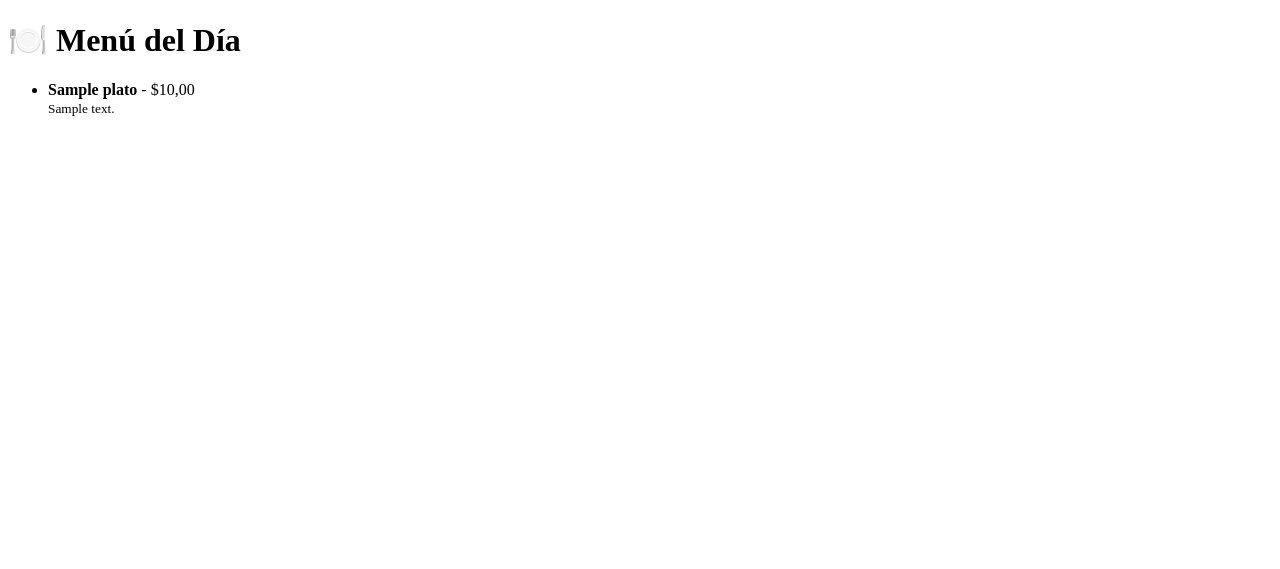
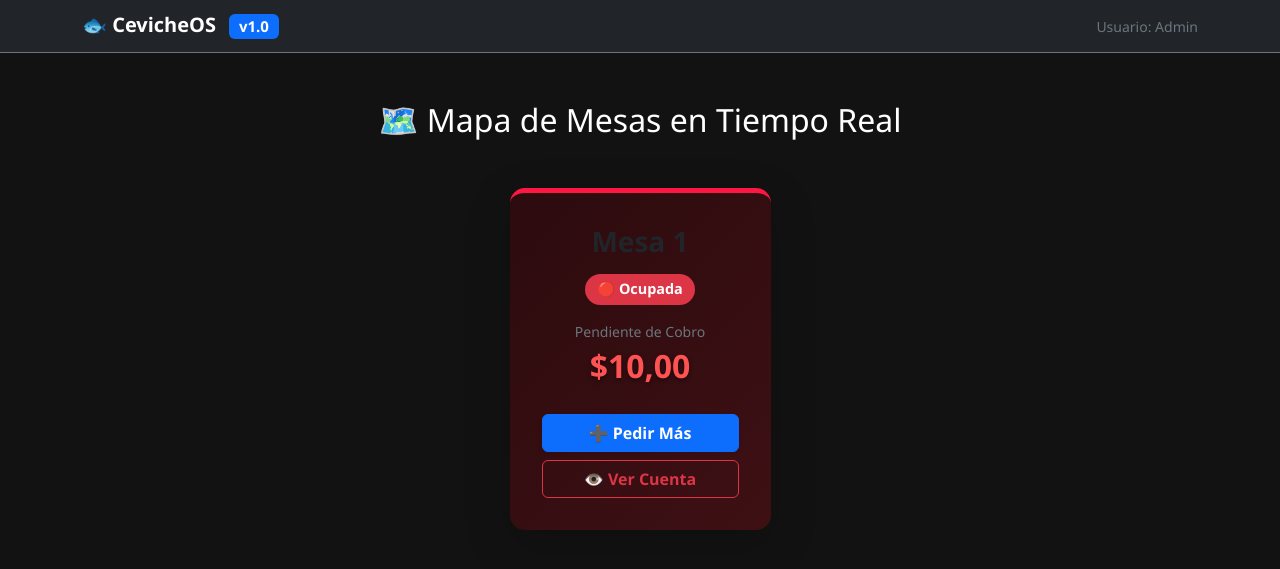
Before and after one commit to xDennis20/sistema-restaurante, a Django app: page / in a window 1280 px wide. Shown: the top 569 px of the page. Run offline with Django 5.2, Linux system fonts and the light colour scheme; tables that the repository leaves empty hold one stand-in row (values such as "Sample post").

Commit message:
Agregamos la funcion home para mostrar las mesas ocupadas y libres en la pagina principal, y creamos nuevos templates de HTML para la pagina

```diff
--- a/SistemaRestaurante/urls.py
+++ b/SistemaRestaurante/urls.py
@@ -16,12 +16,16 @@
 """
 from django.contrib import admin
 from django.urls import path
-from core.views import menu_restuarante,agregar_producto_a_mesa,ver_cuenta,cobrar_mesa
+from core.views import menu_restuarante,agregar_producto_a_mesa,ver_cuenta,cobrar_mesa,home
 
 urlpatterns = [
-    path('admin/', admin.site.urls),
-    path('', menu_restuarante, name= 'menu'),
+    path('admin', admin.site.urls),
+    # 1. Portada de la web el home
+    path('',home,name='home'),
+    # 2. Menu del restauraunte
+    path('menu/<int:mesa_id>/', menu_restuarante, name= 'menu'),
+    # 3. Acciones que hace la web
     path('agregar/<int:mesa_id>/<int:plato_id>/', agregar_producto_a_mesa, name= 'agregar_plato'),
-    path('mesa/<int:mesa_id>', ver_cuenta, name= "cuenta"),
-    path('cobrar/<int:mesa_id>',cobrar_mesa, name = "cobrar")
+    path('mesa/<int:mesa_id>', ver_cuenta, name= 'cuenta'),
+    path('cobrar/<int:mesa_id>',cobrar_mesa, name = 'cobrar'),
 ]
--- a/core/templates/core/home.html
+++ b/core/templates/core/home.html
@@ -0,0 +1,122 @@
+<!DOCTYPE html>
+<html lang="es">
+<head>
+    <meta charset="UTF-8">
+    <meta name="viewport" content="width=device-width, initial-scale=1">
+    <title>Mapa de Mesas - CevicheOS 🐟</title>
+    <link href="https://cdn.jsdelivr.net/npm/bootstrap@5.3.0/dist/css/bootstrap.min.css" rel="stylesheet">
+    <style>
+        /* Estilo Modo Oscuro Elegante */
+        body { background-color: #121212; color: #e0e0e0; font-family: 'Segoe UI', sans-serif; }
+
+        .card-mesa {
+            border: none;
+            border-radius: 15px;
+            transition: transform 0.2s, box-shadow 0.2s;
+            cursor: pointer;
+            height: 100%;
+        }
+
+        .card-mesa:hover {
+            transform: translateY(-5px);
+            box-shadow: 0 10px 20px rgba(0,0,0,0.3);
+        }
+
+        /* Estados de Mesa */
+        .mesa-libre {
+            background: linear-gradient(135deg, #1e1e1e 0%, #2d2d2d 100%);
+            border-top: 5px solid #00c853; /* Borde Verde */
+        }
+
+        .mesa-ocupada {
+            background: linear-gradient(135deg, #2c0b0e 0%, #3e1014 100%);
+            border-top: 5px solid #ff1744; /* Borde Rojo */
+        }
+
+        .precio-pendiente {
+            font-size: 2rem;
+            font-weight: bold;
+            color: #ff5252;
+            text-shadow: 0 2px 4px rgba(0,0,0,0.5);
+        }
+
+        .badge-estado {
+            font-size: 0.9rem;
+            padding: 8px 12px;
+            border-radius: 20px;
+        }
+    </style>
+</head>
+<body>
+
+    <!-- Encabezado Minimalista -->
+    <nav class="navbar navbar-dark bg-dark mb-5 border-bottom border-secondary">
+        <div class="container">
+            <span class="navbar-brand mb-0 h1 fw-bold">🐟 CevicheOS <span class="badge bg-primary ms-2">v1.0</span></span>
+            <span class="text-secondary small">Usuario: Admin</span>
+        </div>
+    </nav>
+
+    <div class="container">
+        <h2 class="text-center mb-5 text-white fw-light">🗺️ Mapa de Mesas en Tiempo Real</h2>
+
+        <div class="row g-4 justify-content-center">
+            {% for mesa in mesas %}
+            <div class="col-12 col-sm-6 col-md-4 col-lg-3">
+
+                <!-- LÓGICA VISUAL: ¿Ocupada o Libre? -->
+                <div class="card card-mesa shadow-lg p-3 {% if mesa.estado == 'ocupada' %}mesa-ocupada{% else %}mesa-libre{% endif %}">
+
+                    <div class="card-body text-center d-flex flex-column justify-content-between">
+
+                        <!-- Título de la Mesa -->
+                        <h3 class="fw-bold mb-3">Mesa {{ mesa.numero }}</h3>
+
+                        {% if mesa.estado == 'ocupada' %}
+                            <!-- ESTADO OCUPADO -->
+                            <div class="mb-3">
+                                <span class="badge bg-danger badge-estado">🔴 Ocupada</span>
+                            </div>
+                            <div class="mb-4">
+                                <small class="text-secondary d-block">Pendiente de Cobro</small>
+                                <span class="precio-pendiente">${{ mesa.total_pendiente }}</span>
+                            </div>
+
+                            <!-- AQUI ESTÁ EL CAMBIO: Dos botones en lugar de uno -->
+                            <div class="d-grid gap-2">
+                                <!-- Botón 1: Ir a pedir más (Usa la misma URL del menú) -->
+                                <a href="{% url 'menu' mesa.id %}" class="btn btn-primary fw-bold shadow-sm">
+                                    ➕ Pedir Más
+                                </a>
+
+                                <!-- Botón 2: Ver la cuenta -->
+                                <a href="{% url 'cuenta' mesa.id %}" class="btn btn-outline-danger fw-bold">
+                                    👁️ Ver Cuenta
+                                </a>
+                            </div>
+
+                        {% else %}
+                            <!-- ESTADO LIBRE -->
+                            <div class="mb-3">
+                                <span class="badge bg-success badge-estado text-dark">🟢 Libre</span>
+                            </div>
+                            <div class="mb-4 text-secondary">
+                                <small>Lista para clientes</small>
+                                <div style="font-size: 2rem; opacity: 0.3;">🪑</div>
+                            </div>
+                            <!-- Enlace que cubre toda la tarjeta -->
+                            <a href="{% url 'menu' mesa.id %}" class="btn btn-outline-success w-100 stretched-link">
+                                🚀 Ocupar Mesa
+                            </a>
+                        {% endif %}
+
+                    </div>
+                </div>
+
+            </div>
+            {% endfor %}
+        </div>
+    </div>
+
+</body>
+</html>
--- a/core/templates/core/menu.html
+++ b/core/templates/core/menu.html
@@ -1,21 +1,119 @@
 <!DOCTYPE html>
-<html lang="en">
+<html lang="es">
 <head>
-    <title>Menú Digital</title>
+    <meta charset="UTF-8">
+    <meta name="viewport" content="width=device-width, initial-scale=1">
+    <title>Menú - Mesa {{ mesa.numero }}</title>
+    <link href="https://cdn.jsdelivr.net/npm/bootstrap@5.3.0/dist/css/bootstrap.min.css" rel="stylesheet">
+    <style>
+        /* Estilo Dark Mode */
+        body { background-color: #121212; color: #e0e0e0; padding-bottom: 80px; }
+
+        .navbar { background-color: #1f1f1f !important; border-bottom: 1px solid #333; }
+
+        /* Categorías deslizables */
+        .cat-scroll {
+            overflow-x: auto;
+            white-space: nowrap;
+            padding: 10px 0;
+            -ms-overflow-style: none;  /* IE and Edge */
+            scrollbar-width: none;  /* Firefox */
+        }
+        .cat-scroll::-webkit-scrollbar { display: none; } /* Chrome */
+
+        .btn-cat {
+            background-color: #2d2d2d;
+            color: white;
+            border: 1px solid #444;
+            border-radius: 20px;
+            padding: 8px 20px;
+            margin-right: 10px;
+            transition: 0.3s;
+        }
+        .btn-cat:hover { background-color: #0d6efd; border-color: #0d6efd; }
+
+        /* Tarjetas de Comida */
+        .card-plato {
+            background-color: #1e1e1e;
+            border: 1px solid #333;
+            border-radius: 15px;
+            transition: transform 0.2s;
+        }
+        .card-plato:active { transform: scale(0.98); border-color: #00c853; }
+
+        .precio-tag {
+            font-size: 1.2rem;
+            color: #00e676; /* Verde Matrix */
+            font-weight: bold;
+        }
+
+        /* Botón Flotante para ver la cuenta */
+        .btn-flotante {
+            position: fixed; bottom: 20px; left: 5%; right: 5%;
+            border-radius: 50px; padding: 15px; font-weight: bold;
+            box-shadow: 0 4px 20px rgba(0,255,0,0.2); z-index: 1000;
+            background: linear-gradient(45deg, #00c853, #009624);
+            border: none;
+        }
+    </style>
 </head>
 <body>
-    <h1>🍽️ Menú del Día</h1>
 
-    <ul>
-        {% for plato in productos %}
-            <li>
-                <strong>{{ plato.nombre }}</strong> - ${{ plato.precio }}
-                <br>
-                <small>{{ plato.descripcion }}</small>
-            </li>
-        {% empty %}
-            <li>No hay platos disponibles hoy. :(</li>
-        {% endfor %}
-    </ul>
+    <!-- Encabezado con Mesa -->
+    <nav class="navbar navbar-dark sticky-top mb-3">
+        <div class="container-fluid">
+            <span class="navbar-brand fw-bold">🍽️ Mesa #{{ mesa.numero }}</span>
+            <a href="{% url 'home' %}" class="btn btn-sm btn-outline-secondary">Salir</a>
+        </div>
+    </nav>
+
+    <div class="container">
+
+        <!-- Categorías (Falsas por ahora, visuales) -->
+        <div class="cat-scroll mb-4">
+            <button class="btn btn-cat">🔥 Todos</button>
+            {% for cat in categorias %}
+                <button class="btn btn-cat">{{ cat.nombre }}</button>
+            {% endfor %}
+        </div>
+
+        <h4 class="mb-3 text-secondary">Platos Disponibles</h4>
+
+        <div class="row g-3">
+            {% for plato in productos %}
+            <div class="col-12 col-md-6 col-lg-4">
+                <!-- Tarjeta del Plato -->
+                <div class="card card-plato h-100 shadow-sm">
+                    <div class="card-body d-flex justify-content-between align-items-center">
+                        <div>
+                            <h5 class="card-title mb-1 fw-bold">{{ plato.nombre }}</h5>
+                            <small class="text-secondary d-block mb-2">
+                                {{ plato.descripcion|default:"Delicioso plato de la casa" }}
+                            </small>
+                            <span class="precio-tag">${{ plato.precio }}</span>
+                            {% if plato.talla != 'U' %}
+                                <span class="badge bg-dark border border-secondary text-muted ms-2">{{ plato.get_talla_display }}</span>
+                            {% endif %}
+                        </div>
+
+                        <!-- BOTÓN AGREGAR (EL CEREBRO) -->
+                        <a href="{% url 'agregar_plato' mesa.id plato.id%}" class="btn btn-primary rounded-circle p-3 ms-2 shadow">
+                            ➕
+                        </a>
+                    </div>
+                </div>
+            </div>
+            {% empty %}
+                <p class="text-center text-muted mt-5">No hay platos disponibles en este momento.</p>
+            {% endfor %}
+        </div>
+
+    </div>
+
+    <!-- Botón Flotante para ir a la Comanda -->
+    <a href="{% url 'cuenta' mesa.id %}" class="btn btn-flotante text-white">
+        📝 VER COMANDA / PAGAR
+    </a>
+
 </body>
 </html>
--- a/core/templates/core/pedido.html
+++ b/core/templates/core/pedido.html
@@ -22,7 +22,7 @@
     <nav class="navbar navbar-dark bg-dark mb-3 shadow-sm">
         <div class="container-fluid">
             <span class="navbar-brand fw-bold">🍽️ Mesa #{{ mesa.numero }}</span>
-            <a href="{% url 'menu' %}" class="btn btn-sm btn-outline-light">➕ Agregar Platos</a>
+            <a href="{% url 'menu' mesa.id%}" class="btn btn-sm btn-outline-light">➕ Agregar Platos</a>
         </div>
     </nav>
 
@@ -105,7 +105,7 @@
                 <h3 class="mt-3 text-secondary">La mesa está libre</h3>
                 <p class="text-muted">No hay pedidos activos en este momento.</p>
 
-                <a href="{% url 'menu' %}" class="btn btn-primary btn-lg mt-3 px-5 rounded-pill shadow">
+                <a href="{% url 'menu'%}" class="btn btn-primary btn-lg mt-3 px-5 rounded-pill shadow">
                     🚀 Iniciar Nuevo Pedido
                 </a>
             </div>
--- a/core/views.py
+++ b/core/views.py
@@ -4,18 +4,20 @@
 from .models import Plato,Categoria,DetallePedido,Mesa,Pedido
 # Create your views here.
 
-def menu_restuarante(request):
+def menu_restuarante(request,mesa_id: int):
+    mesa = get_object_or_404(Mesa, id= mesa_id)
     cargar_productos = Plato.objects.filter(disponible=True)
     cargar_categorias = Categoria.objects.all()
 
     contexto = {
+        "mesa" : mesa,
         "productos" : cargar_productos,
         "categorias" : cargar_categorias
     }
 
     return render(request, "core/menu.html", contexto)
 
-def agregar_producto_a_mesa(request,plato_id: int,mesa_id: int):
+def agregar_producto_a_mesa(request,mesa_id: int,plato_id: int):
     plato = get_object_or_404(Plato,id=plato_id)
     mesa = get_object_or_404(Mesa,id=mesa_id)
 
@@ -29,7 +31,7 @@
         cantidad = 1,
         plato = plato,
     )
-    return redirect("menu")
+    return redirect("menu",mesa_id=mesa_id)
 
 def ver_cuenta(request, mesa_id: int):
     mesa = get_object_or_404(Mesa,id=mesa_id)
@@ -58,4 +60,20 @@
     if pedido:
         pedido.estado = "estado"
         pedido.save()
-    return redirect('menu')
+    return redirect('home')
+
+def home(request):
+    mesas = Mesa.objects.all()
+    for mesa in mesas:
+        pedido = Pedido.objects.filter(mesa=mesa,estado="pendiente").first()
+        if pedido:
+            mesa.estado = "ocupada"
+            detalles = pedido.detallepedido_set.all()
+            total = 0
+            for detalle in detalles:
+                total+=detalle.subtotal
+            mesa.total_pendiente = total
+        else:
+            mesa.estado = "libre"
+            mesa.total_pendiente = 0
+    return render(request, "core/home.html", {"mesas":mesas})
```
